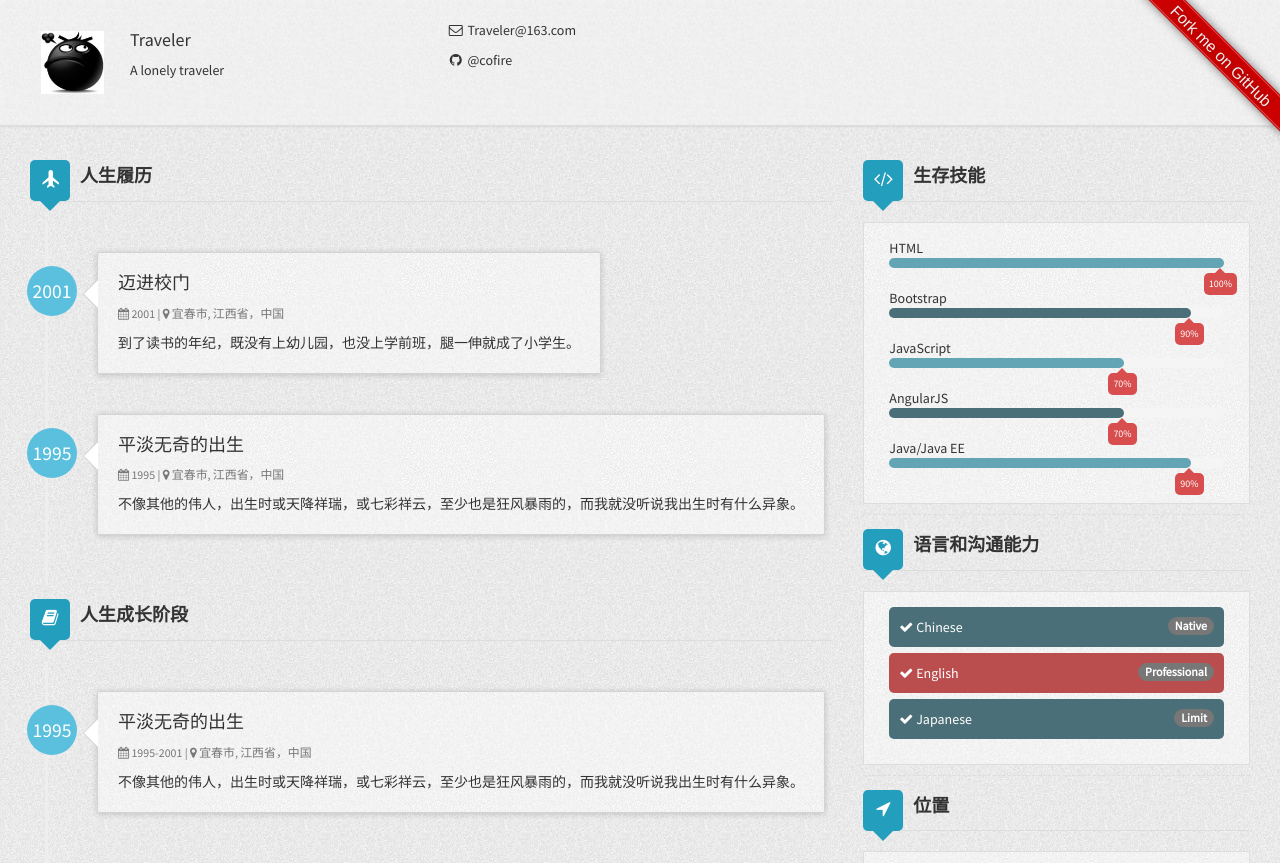
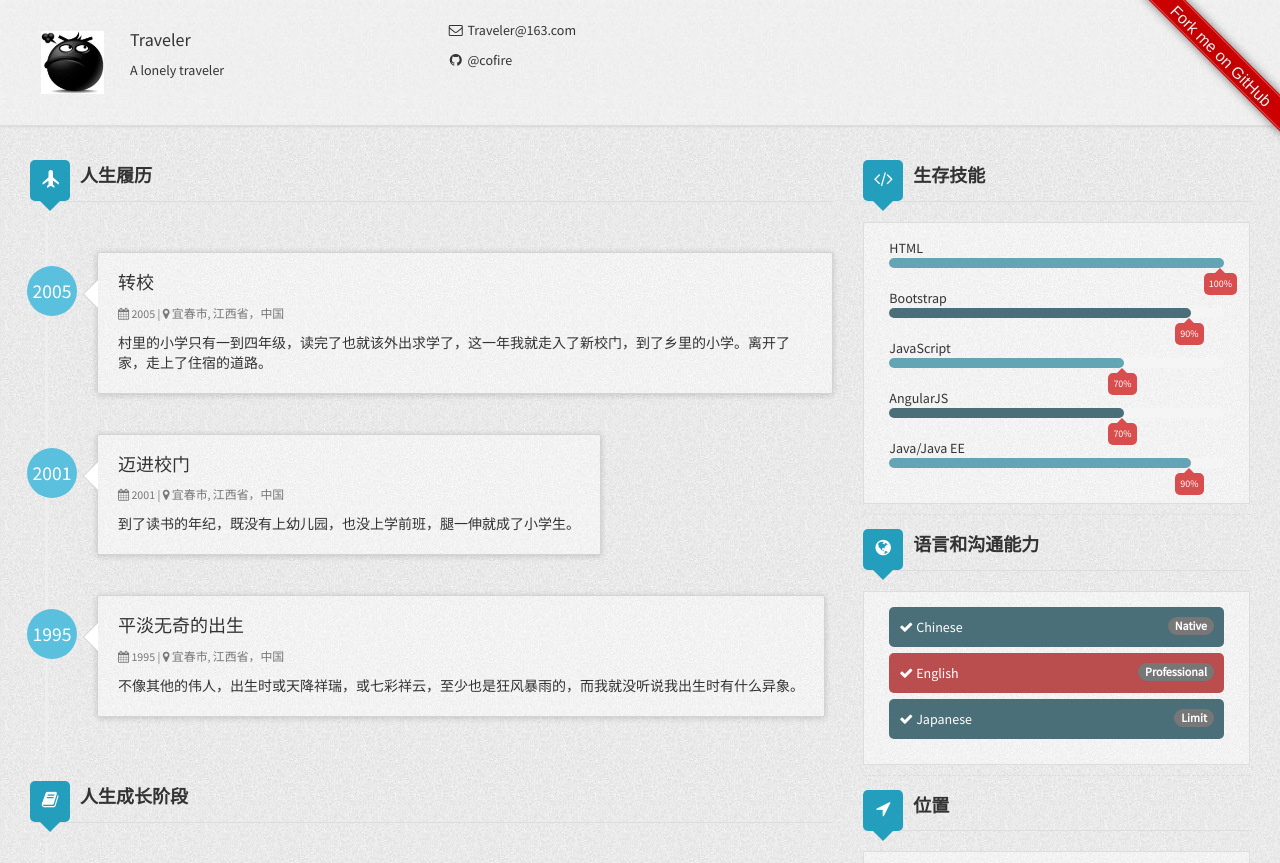
Before and after one commit to cofire2/cofire2.github.io, a Jekyll site: the page built from index.html, in a window 1280 px wide, cut to the strip 0-863 px from the top of the page. Built offline with Jekyll 4.4.1, drawn with Linux system fonts in a browser that asks for light colours; nearby versions of some CDN libraries.

Commit message:
Update _config.yml

```diff
--- a/_config.yml
+++ b/_config.yml
@@ -27,6 +27,12 @@ author:
   stackoverflow:
 #  stackoverflow: 4582127
   workHistory:
+    - work2:
+      company: 转校
+      location: 宜春市, 江西省，中国
+      started: 2005
+      duration: 2005
+      description: 村里的小学只有一到四年级，读完了也就该外出求学了，这一年我就走入了新校门，到了乡里的小学。离开了家，走上了住宿的道路。
     - work1:
       company: 迈进校门
       location: 宜春市, 江西省，中国
```
